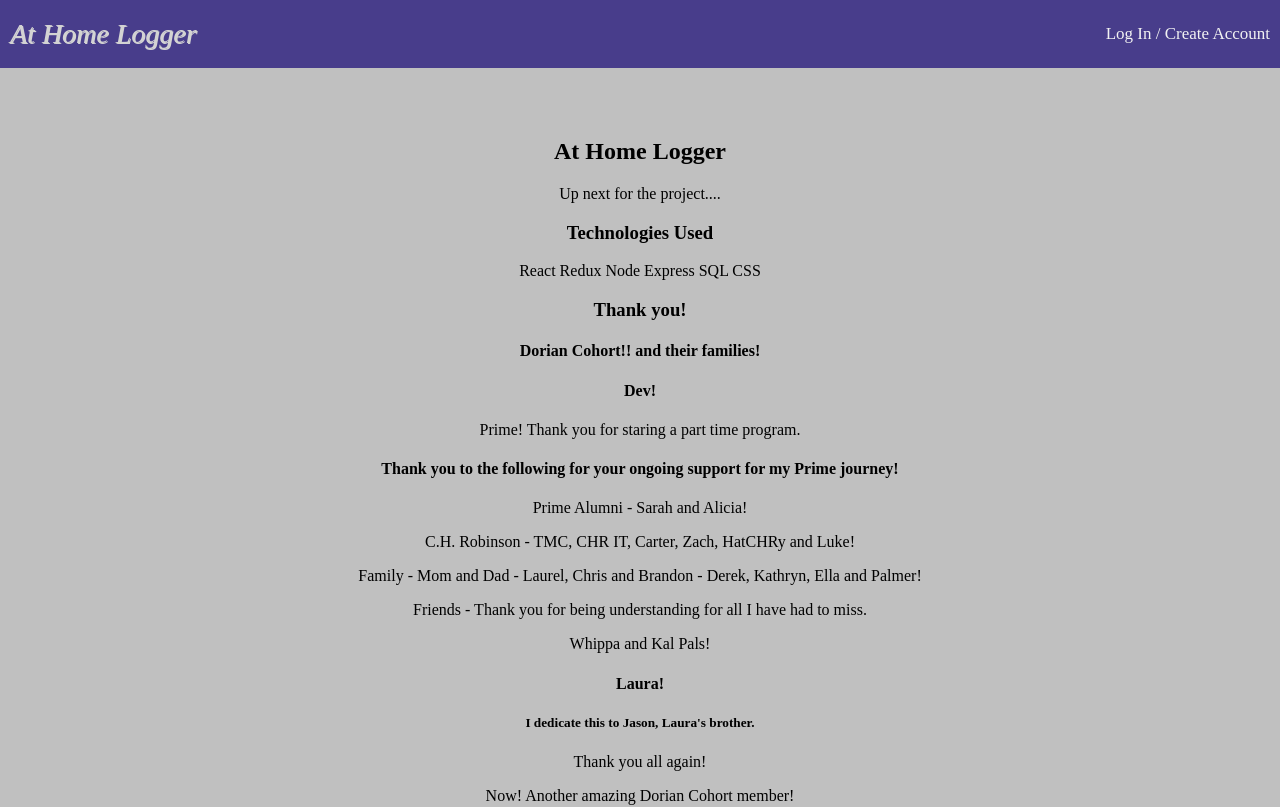
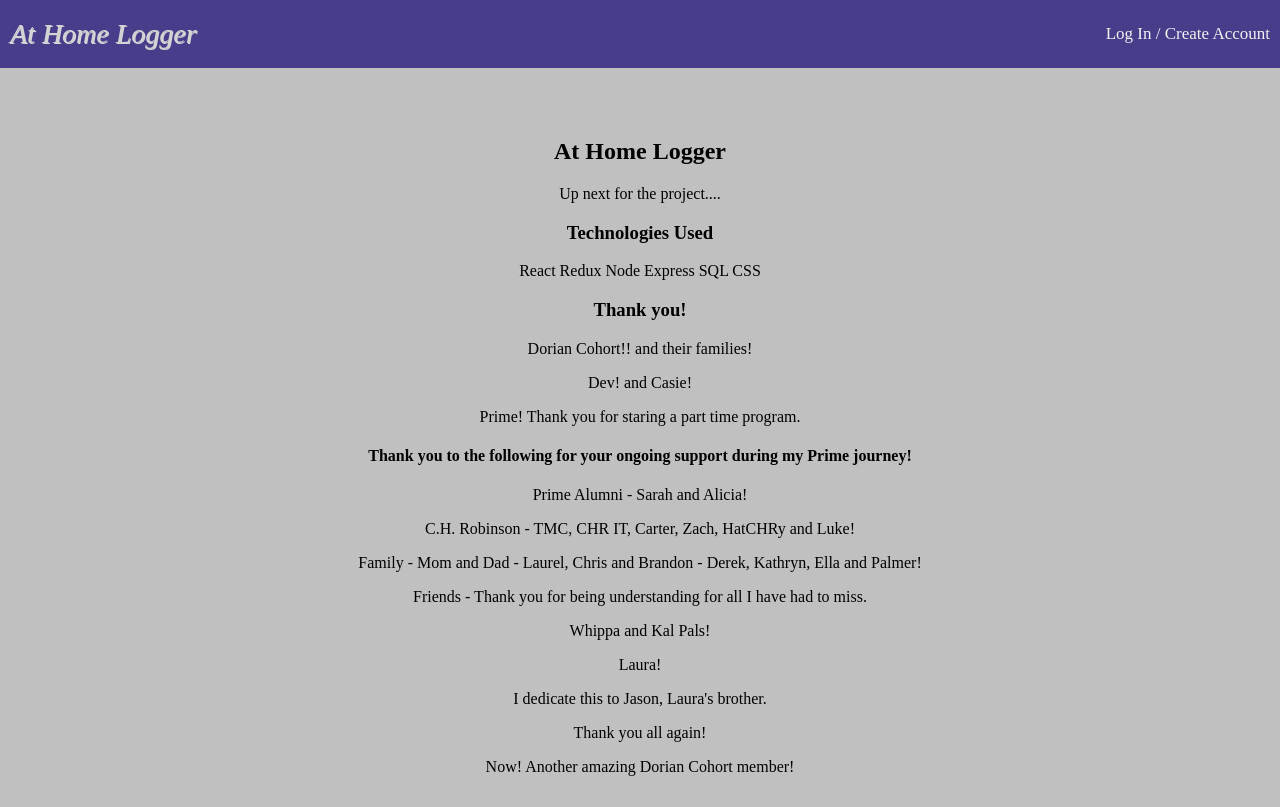
Before and after one commit to HOZ1997/at-home-logger, a React (Create React App) app: page /#/about in a window 1280 px wide. Shown: the top 807 px of the page. Built offline with nearby package versions, Linux system fonts and the light colour scheme; no server answers.

Commit message:
udpates to About page

```diff
--- a/src/components/AboutPage/AboutPage.jsx
+++ b/src/components/AboutPage/AboutPage.jsx
@@ -16,17 +16,17 @@ function AboutPage() {
         <p>React Redux Node Express SQL CSS</p>
 
         <h3>Thank you! </h3>
-        <h4>Dorian Cohort!! and their families!</h4>
-        <h4>Dev!</h4>
+        <p>Dorian Cohort!! and their families!</p>
+        <p>Dev! and Casie! </p>
         <p> Prime! Thank you for staring a part time program. </p>
-        <h4>Thank you to the following for your ongoing support for my Prime journey!</h4>
+        <h4>Thank you to the following for your ongoing support during my Prime journey!</h4>
            <p>Prime Alumni - Sarah and Alicia!</p>
            <p>C.H. Robinson  - TMC, CHR IT, Carter, Zach, HatCHRy and Luke!</p>
         <p>Family - Mom and Dad - Laurel, Chris and Brandon - Derek, Kathryn, Ella and Palmer!</p>
         <p>Friends - Thank you for being understanding for all I have had to miss. </p>
         <p>Whippa and Kal Pals!</p>
-        <h4>Laura!</h4>
-        <h5>I dedicate this to Jason, Laura's brother. </h5>
+        <p>Laura!</p>
+        <p>I dedicate this to Jason, Laura's brother. </p>
         <p>Thank you all again! </p>
         <p>Now! Another amazing Dorian Cohort member! </p>
       </div>
```
